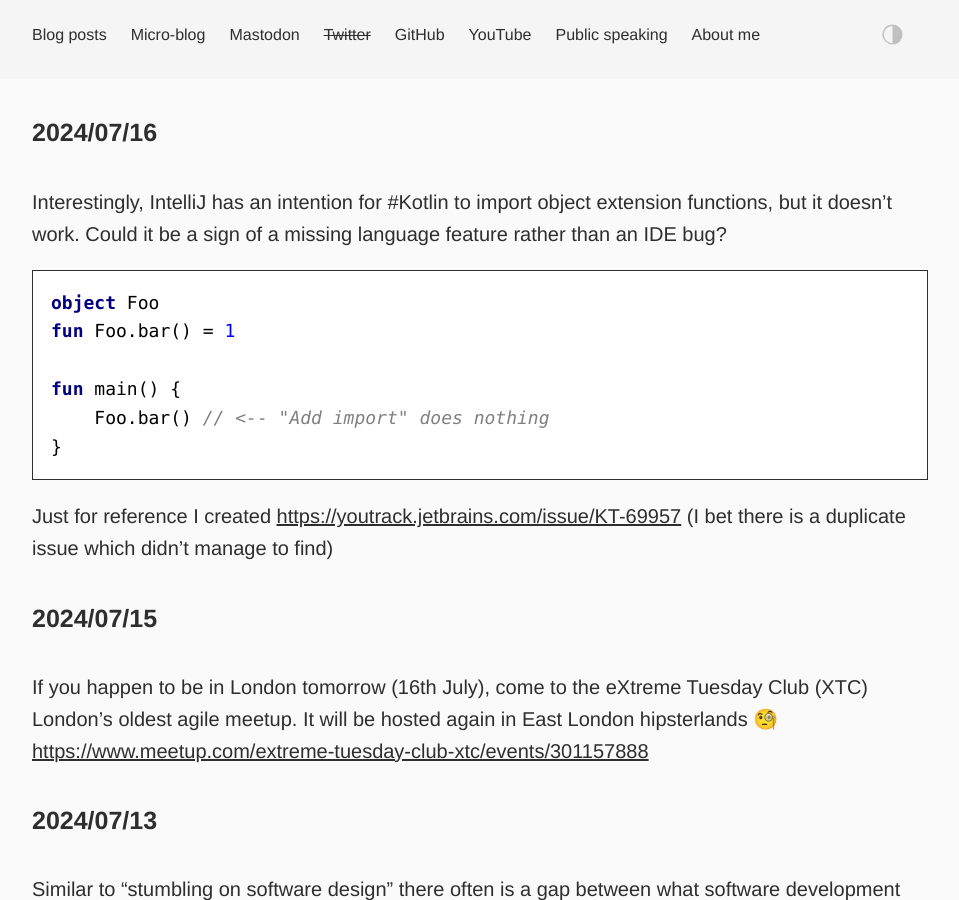
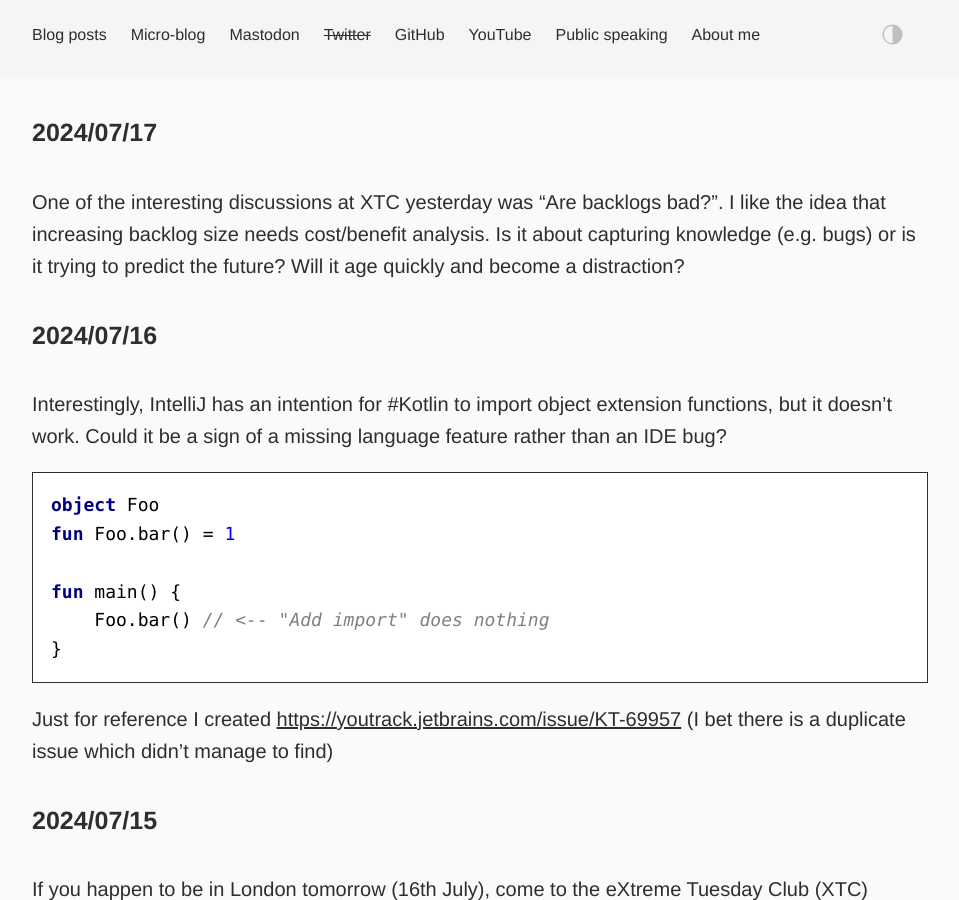
Before and after one commit to dkandalov/dkandalov.github.io, a Jekyll site: the page built from micro-blog.md, in a window 1280 px wide and 900 px high. Shown: the whole window, without its empty margins (160-1119 px from the left). Built offline with Jekyll 4.4.1, drawn with Linux system fonts in a browser that asks for light colours.

Commit message:
updated micro-blog

```diff
--- a/micro-blog.md
+++ b/micro-blog.md
@@ -2,6 +2,9 @@
 layout: post
 permalink: /micro-blog/
 ---
+
+#### 2024/07/17
+One of the interesting discussions at XTC yesterday was "Are backlogs bad?". I like the idea that increasing backlog size needs cost/benefit analysis. Is it about capturing knowledge (e.g. bugs) or is it trying to predict the future? Will it age quickly and become a distraction?
 
 #### 2024/07/16
 Interestingly, IntelliJ has an intention for #Kotlin to import object extension functions, but it doesn't work. Could it be a sign of a missing language feature rather than an IDE bug?
```
